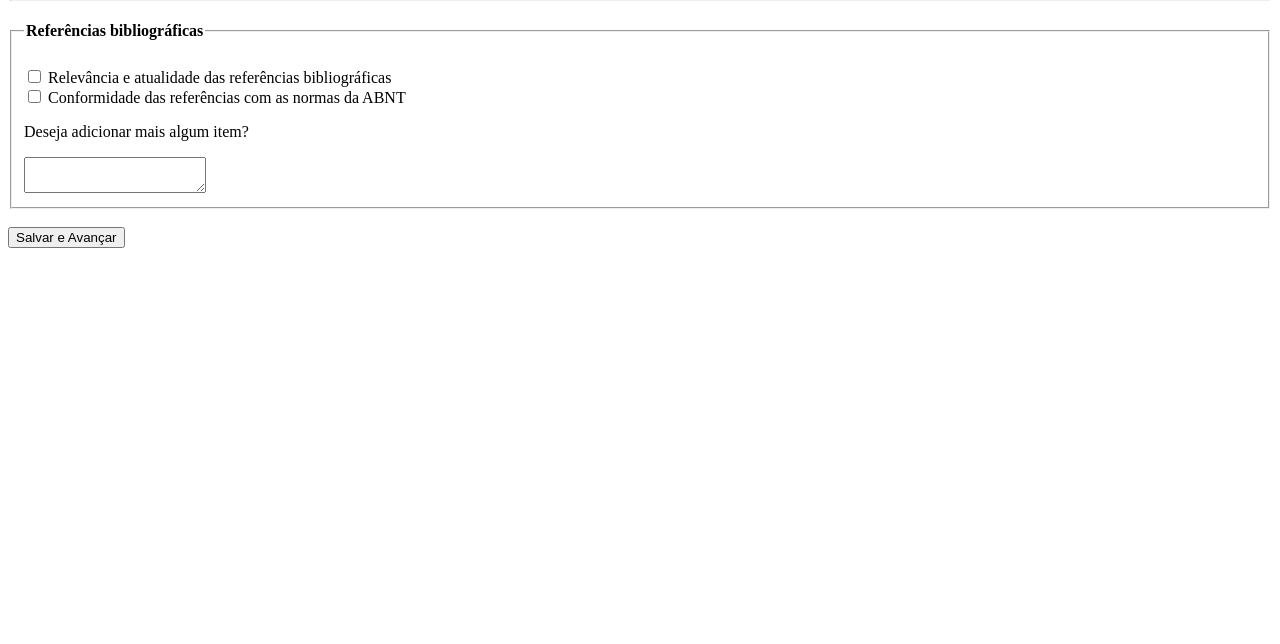
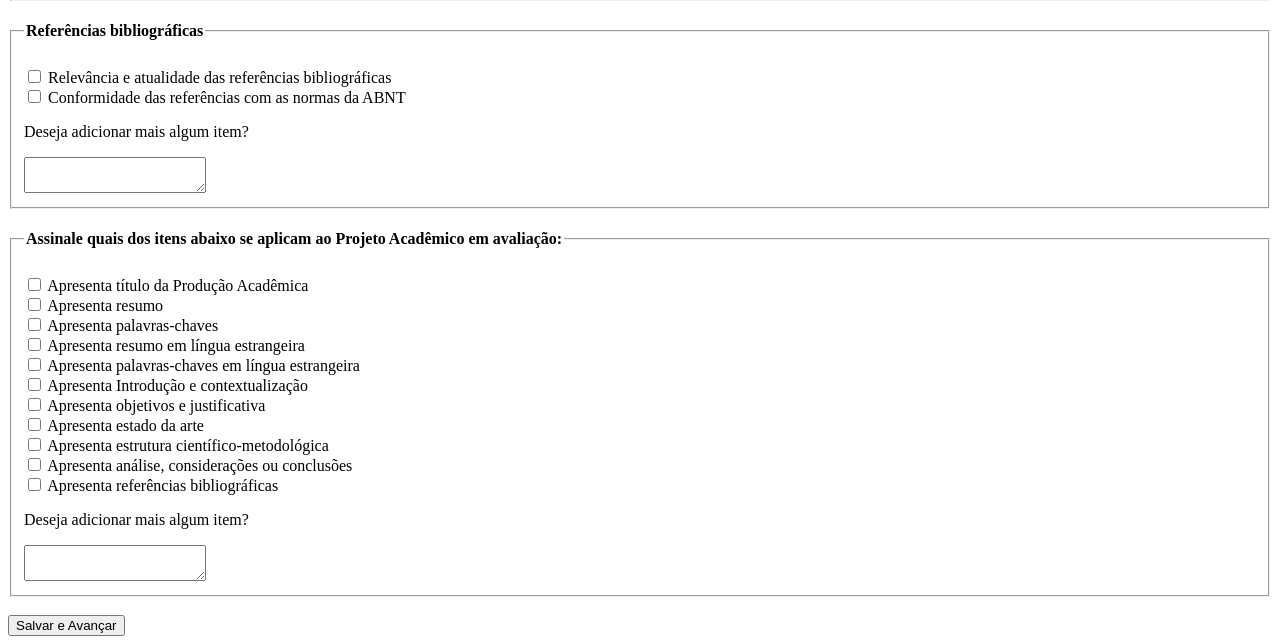
Before and after one commit to laimapro/iapa, a PHP site: page /pagina_itens.php?categorias=1 in a window 1280 px wide. Shown: the part 2579-3223 px from the top of the page. Before the commit the page ends 2827 px from the top, so only its background shows below. Run offline with PHP 8.4, Linux system fonts and the light colour scheme; the visitor is signed in with stand-in values (Sample User, id 1); tables that the repository leaves empty or names only in its code hold one stand-in row (values such as "Sample post"); data that the repository does not hold is empty.

Commit message:
mudanca do apresenta da pagina avaliacao para pagina_itens

```diff
--- a/pagina_itens.php
+++ b/pagina_itens.php
@@ -166,8 +166,52 @@ if (isset($_SESSION['id'])) {
             <input type="checkbox" name="item[]" value="Referências bibliográficas: Relevância e atualidade das referências bibliográficas"> Relevância e atualidade das referências bibliográficas<br>
             <input type="checkbox" name="item[]" value="Referências bibliográficas: Conformidade das referências com as normas da ABNT"> Conformidade das referências com as normas da ABNT<br>
             <p> Deseja adicionar mais algum item?</p>
-    <textarea name="item[]" id=""></textarea>
-          </fieldset>
+            <textarea name="item[]" id=""></textarea>
+    </fieldset>
+
+    <fieldset>
+        <legend><h4>Assinale quais dos itens abaixo se aplicam ao Projeto Acadêmico em avaliação: </h4></legend>
+            <input type="checkbox" id="titulo" name="item[]" value="Apresenta título da Produção Acadêmica">
+            <label for="titulo">Apresenta título da Produção Acadêmica</label><br>
+
+            <input type="checkbox" id="resumo" name="item[]" value="Apresenta resumo">
+            <label for="resumo">Apresenta resumo</label><br>
+
+            <input type="checkbox" id="palavrasChaves" name="item[]" value="Apresenta palavras-chaves">
+            <label for="palavrasChaves">Apresenta palavras-chaves</label><br>
+
+            <input type="checkbox" id="resumoEstrangeira" name="item[]" value="Apresenta resumo em língua estrangeira">
+            <label for="resumoEstrangeira">Apresenta resumo em língua estrangeira</label><br>
+
+            <input type="checkbox" id="palavrasChavesEstrangeira" name="item[]" value="Apresenta palavras-chaves em língua estrangeira">
+            <label for="palavrasChavesEstrangeira">Apresenta palavras-chaves em língua estrangeira</label><br>
+
+            <input type="checkbox" id="introducao" name="item[]" value="Apresenta Introdução e contextualização">
+            <label for="introducao">Apresenta Introdução e contextualização</label><br>
+
+            <input type="checkbox" id="objetivos" name="item[]" value="Apresenta objetivos e justificativa">
+            <label for="objetivos">Apresenta objetivos e justificativa</label><br>
+
+            <input type="checkbox" id="estadoArte" name="item[]" value="Apresenta estado da arte">
+            <label for="estadoArte">Apresenta estado da arte</label><br>
+
+            <input type="checkbox" id="estrutura" name="item[]" value="Apresenta estrutura científico-metodológica">
+            <label for="estrutura">Apresenta estrutura científico-metodológica</label><br>
+
+            <input type="checkbox" id="analise" name="item[]" value="Apresenta análise, considerações ou conclusões">
+            <label for="analise">Apresenta análise, considerações ou conclusões</label><br>
+
+            <input type="checkbox" id="referencias" name="item[]" value="Apresenta referências bibliográficas">
+            <label for="referencias">Apresenta referências bibliográficas</label><br>
+
+            <p> Deseja adicionar mais algum item?</p>
+            <textarea name="item[]" id=""></textarea>
+        </fieldset>
+
+
+
+
+
     <br>
 <button type="submit" class="tooltip" aria-label="Salvar e Avançar" title="Salva e finaliza a edição deste Instrumento de Avaliação">
   Salvar e Avançar
```
Also changed, not shown: IAPA.CRIADOS/laima.php (deleted, +0 -12 lines), avaliacao.php (+0 -35 lines).
